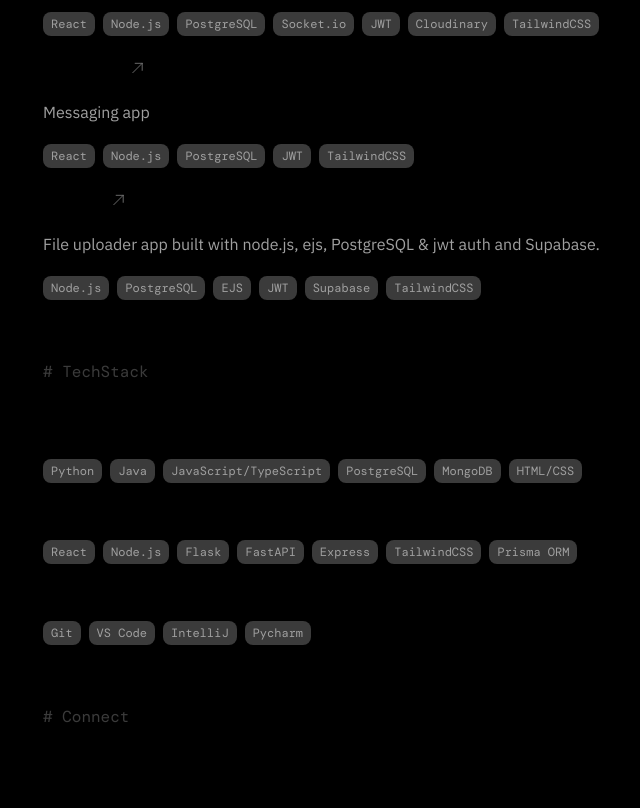
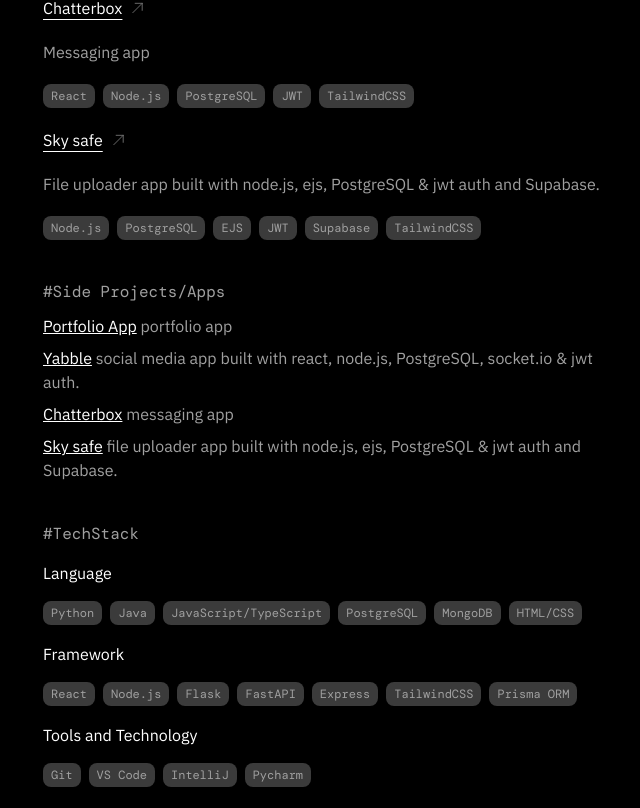
Before and after one commit to notsanta20/portfolio, a React (Vite) app: page / in a window 1280 px wide. Shown: the part 652-1460 px from the top of the page, without its empty margins (317-957 px from the left). Built offline with nearby package versions, Linux system fonts and the light colour scheme; a web font is replaced by a local one.

Commit message:
feat: added side projects sections and updated colors

```diff
--- a/src/app/routes/Home.tsx
+++ b/src/app/routes/Home.tsx
@@ -1,4 +1,5 @@
 import Project from "../../components/ui/Project";
+import SideProject from "../../components/ui/SideProject";
 import Link from "../../components/ui/Link";
 import type { project, link, stack } from "../../types/types";
 import Stack from "../../components/ui/Stack";
@@ -18,6 +19,35 @@ function Home() {
       link: "https://github.com/notsanta20",
     },
   ];
+  const techStack: Array<stack> = [
+    {
+      title: "Language",
+      stack: [
+        "Python",
+        "Java",
+        "JavaScript/TypeScript",
+        "PostgreSQL",
+        "MongoDB",
+        "HTML/CSS",
+      ],
+    },
+    {
+      title: "Framework",
+      stack: [
+        "React",
+        "Node.js",
+        "Flask",
+        "FastAPI",
+        "Express",
+        "TailwindCSS",
+        "Prisma ORM",
+      ],
+    },
+    {
+      title: "Tools and Technology",
+      stack: ["Git", "VS Code", "IntelliJ", "Pycharm"],
+    },
+  ];
   const allProjects: Array<project> = [
     {
       name: "Portfolio App",
@@ -27,7 +57,7 @@ function Home() {
     },
     {
       name: "Yabble",
-      link: "",
+      link: "https://yabble.santhosh.dev/",
       description:
         "Social media app built with react, node.js, PostgreSQL, socket.io & jwt auth.",
       techStack: [
@@ -61,43 +91,56 @@ function Home() {
       ],
     },
   ];
-
-  const techStack: Array<stack> = [
+  const sideProjects: Array<project> = [
     {
-      title: "Language",
-      stack: [
-        "Python",
-        "Java",
-        "JavaScript/TypeScript",
+      name: "Portfolio App",
+      link: "santhosh.dev",
+      description: "portfolio app",
+      techStack: ["React", "TailwindCSS"],
+    },
+    {
+      name: "Yabble",
+      link: "https://yabble.santhosh.dev/",
+      description:
+        "social media app built with react, node.js, PostgreSQL, socket.io & jwt auth.",
+      techStack: [
+        "React",
+        "Node.js",
         "PostgreSQL",
-        "MongoDB",
-        "HTML/CSS",
+        "Socket.io",
+        "JWT",
+        "Cloudinary",
+        "TailwindCSS",
       ],
     },
     {
-      title: "Framework",
-      stack: [
-        "React",
-        "Node.js",
-        "Flask",
-        "FastAPI",
-        "Express",
-        "TailwindCSS",
-        "Prisma ORM",
-      ],
+      name: "Chatterbox",
+      link: "",
+      description: "messaging app",
+      techStack: ["React", "Node.js", "PostgreSQL", "JWT", "TailwindCSS"],
     },
     {
-      title: "Tools",
-      stack: ["Git", "VS Code", "IntelliJ", "Pycharm"],
+      name: "Sky safe",
+      link: "",
+      description:
+        "file uploader app built with node.js, ejs, PostgreSQL & jwt auth and Supabase.",
+      techStack: [
+        "Node.js",
+        "PostgreSQL",
+        "EJS",
+        "JWT",
+        "Supabase",
+        "TailwindCSS",
+      ],
     },
   ];
 
   return (
-    <div className="flex flex-col gap-15 h-dvh md:h-full w-full mt-[50px] md:mt-[100px] text-(--light-main)">
-      <section className="md:w-[600px] md:self-center px-5 min-w-0 flex-auto flex flex-col gap-15">
+    <div className="flex flex-col gap-15 h-dvh md:h-full w-full mt-[50px] md:mt-[100px] text-white">
+      <section className="md:w-[600px] md:self-center px-5 min-w-0 flex-auto flex flex-col gap-10">
         <header>
           <h1 className="font-(family-name:--font-mono) text-lg">Santhosh</h1>
-          <section className="mt-[40px] flex flex-col gap-[40px]">
+          <section className="mt-[20px] flex flex-col gap-[40px]">
             <h2>
               <span className="font-(family-name:--font-serif) italic">
                 3D artist
@@ -112,33 +155,43 @@ function Home() {
             </h2>
           </section>
         </header>
-        <main className="flex flex-col gap-15">
+        <main className="flex flex-col gap-10">
           <section>
-            <h3 className="font-(family-name:--font-mono) text-(--gray-dark)">
-              # Projects
+            <h3 className="font-(family-name:--font-mono) text-(--gray-light)">
+              #Projects
             </h3>
-            <section className="mt-[30px] flex flex-col gap-5">
+            <section className="mt-[10px] flex flex-col gap-5">
               {allProjects.map((project) => (
                 <Project project={project} />
               ))}
             </section>
           </section>
           <section>
-            <h3 className="font-(family-name:--font-mono) text-(--gray-dark)">
-              # TechStack
+            <h3 className="font-(family-name:--font-mono) text-(--gray-light)">
+              #Side Projects/Apps
             </h3>
-            <section className="flex flex-col gap-3 mt-[30px]">
+            <section className="mt-[10px] flex flex-col gap-2">
+              {sideProjects.map((project) => (
+                <SideProject sideProject={project} />
+              ))}
+            </section>
+          </section>
+          <section>
+            <h3 className="font-(family-name:--font-mono) text-(--gray-light)">
+              #TechStack
+            </h3>
+            <section className="flex flex-col gap-3 mt-[10px]">
               {techStack.map((stack) => (
                 <Stack stack={stack} />
               ))}
             </section>
           </section>
           <section>
-            <h3 className="font-(family-name:--font-mono) text-(--gray-dark)">
-              # Connect
+            <h3 className="font-(family-name:--font-mono) text-(--gray-light)">
+              #Connect
             </h3>
             <section>
-              <div className="flex gap-2 mt-[30px]">
+              <div className="flex gap-2 mt-[10px]">
                 {allLinks.map((link) => (
                   <Link link={link} />
                 ))}
```
